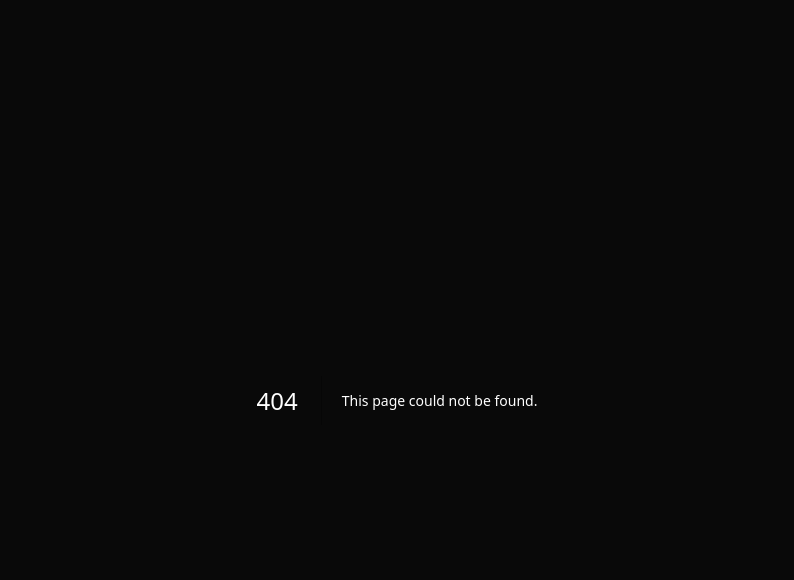
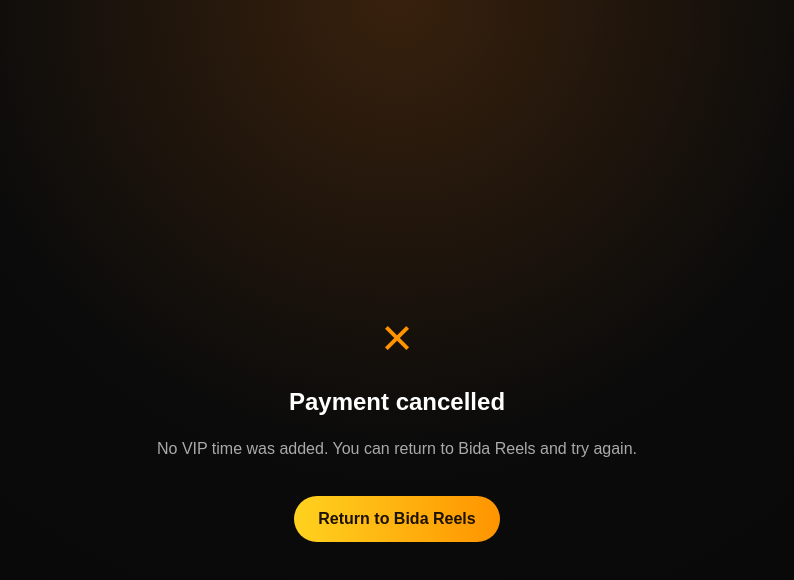
Before and after one commit to missnapokita/bida-reels-payments, a Next.js app: page /payment-result in a window 1280 px wide. Before the commit this address had no page. Shown: the top 580 px of the page, without its empty margins (243-1037 px from the left). Built offline with nearby package versions, Linux system fonts and the light colour scheme.

Commit message:
Upload page.js

```diff
--- /dev/null
+++ b/app/payment-result/page.js
@@ -0,0 +1,54 @@
+function safeOrder(value) {
+  const order = String(value || "");
+  return /^[a-zA-Z0-9-]{10,80}$/.test(order) ? order : "";
+}
+
+export default async function PaymentResult({ searchParams }) {
+  const params = await searchParams;
+  const status = params?.status === "success" ? "success" : "cancelled";
+  const order = safeOrder(params?.order);
+  const query = `status=${encodeURIComponent(status)}&order=${encodeURIComponent(order)}`;
+  const appUrl = `bidareels://payment?${query}`;
+  const intentUrl = `intent://payment?${query}`
+    + "#Intent;scheme=bidareels;package=com.bidareels.ph;end";
+  const success = status === "success";
+
+  return (
+    <main style={{
+      minHeight: "100vh",
+      display: "grid",
+      placeItems: "center",
+      padding: 24,
+      color: "#fff",
+      background: "radial-gradient(circle at top, #38210d 0, #0b0b0b 42%, #050505 100%)",
+      textAlign: "center"
+    }}>
+      <section style={{ maxWidth: 480 }}>
+        <div style={{ color: success ? "#ffd21f" : "#ff9400", fontSize: 54 }}>
+          {success ? "✓" : "×"}
+        </div>
+        <h1>{success ? "Payment received" : "Payment cancelled"}</h1>
+        <p style={{ color: "#aaa", lineHeight: 1.6 }}>
+          {success
+            ? "Returning to Bida Reels to verify and activate your VIP membership."
+            : "No VIP time was added. You can return to Bida Reels and try again."}
+        </p>
+        <a href={appUrl} style={{
+          display: "inline-block",
+          marginTop: 18,
+          padding: "14px 24px",
+          borderRadius: 999,
+          color: "#1d1200",
+          background: "linear-gradient(90deg, #ffd21f, #ff9400)",
+          fontWeight: 800,
+          textDecoration: "none"
+        }}>
+          Return to Bida Reels
+        </a>
+        <script dangerouslySetInnerHTML={{
+          __html: `setTimeout(function(){window.location.href=${JSON.stringify(intentUrl)};},500);`
+        }} />
+      </section>
+    </main>
+  );
+}
```
